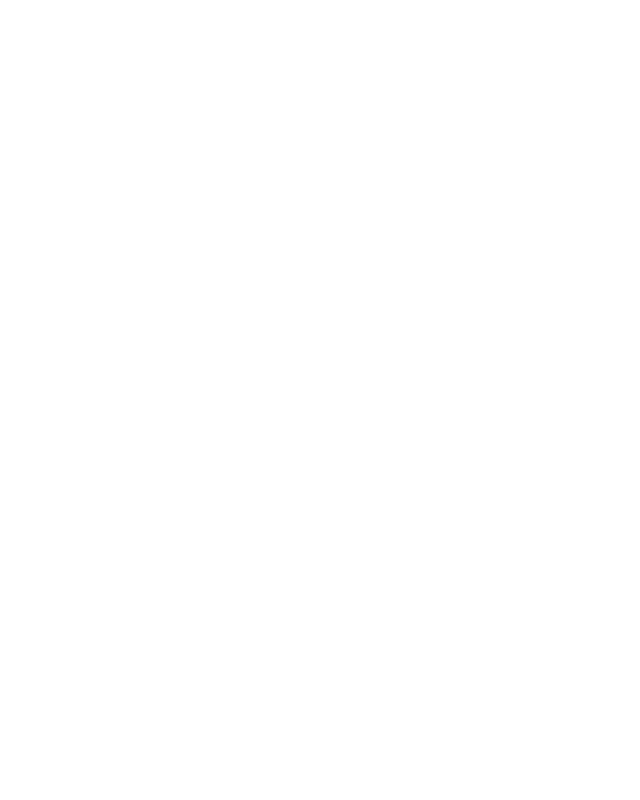
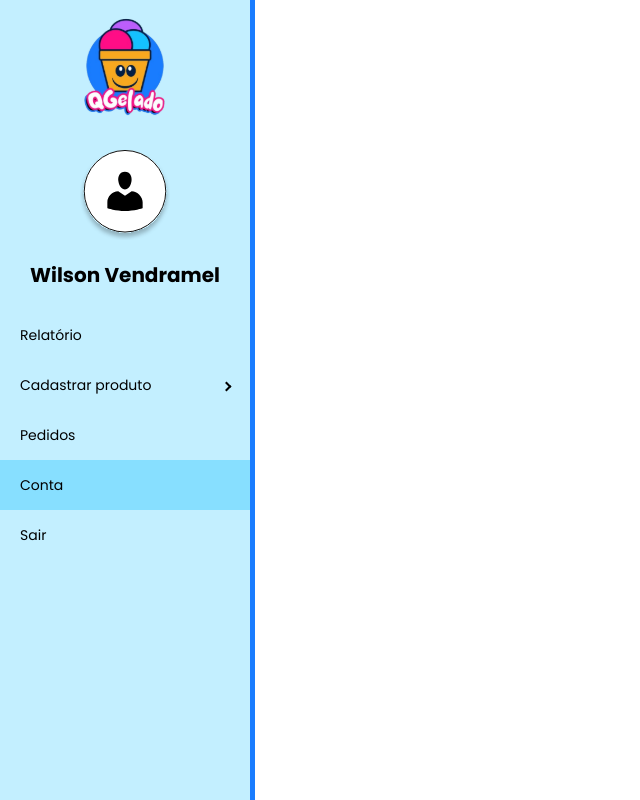
Before and after one commit to QGelado/QGelado-Frontend, a React (Vite) app: page /editar-admin in a window 1280 px wide. Before the commit this address had no page. Shown: the whole page, without its empty margins (0-640 px from the left). Built offline with nearby package versions, Linux system fonts and the light colour scheme.

Commit message:
:sparkles: feature
finish sidebar

```diff
--- /dev/null
+++ b/src/App.css
@@ -0,0 +1,5 @@
+body{
+    margin: 0;
+    padding: 0;
+    box-sizing: border-box;
+}
--- a/src/App.jsx
+++ b/src/App.jsx
@@ -1,5 +1,7 @@
 import { BrowserRouter, Routes, Route } from "react-router-dom"
 import Home from './pages/Home/Home'
+import EditarAdmin from './pages/Editar-Admin/Editar-Admin'
+import './App.css';
 
 function App() {
 
@@ -7,6 +9,7 @@
     <BrowserRouter>
       <Routes>
         <Route exact path="/" element={<Home/>}/>
+        <Route path="/editar-admin" element={<EditarAdmin/>}/>
       </Routes>
     </BrowserRouter>
   )
--- /dev/null
+++ b/src/components/MenuLateral/MenuLateral.jsx
@@ -0,0 +1,54 @@
+import { Sidebar, Menu, MenuItem, SubMenu } from 'react-pro-sidebar';
+import "./style.css"
+import { Link } from 'react-router-dom';
+import PropTypes from 'prop-types';
+
+const MenuLateral = ({ selecao, adminName }) => {
+  return (
+    <div className='menulateral__container'>
+      <Sidebar backgroundColor='#C3EFFF' rootStyles={{
+        borderRight: "5px solid",
+        borderRightColor: "#197CFF",
+        height: "100%"
+      }}>
+        <img src="../../public/imgs/logo_qgelado.svg" alt="Logo QGelado" className='logo__menulateral imagens-centralizadas' />
+
+        <section className='adminName__container'>
+          <img src="../../public/imgs/MenuLateral/admin_photo.svg" alt="Foto perfil admin" className='photo_perfil imagens-centralizadas' />
+          <p style={{fontSize: 20, fontWeight: "bold", textAlign: "center"}}>{adminName}</p>
+        </section>
+
+        <Menu
+          menuItemStyles={{
+            button: ({ level, active }) => {
+              if (level === 0)
+                return {
+                  color: "#000",
+                  backgroundColor: active ? '#87DFFF' : undefined,
+                };
+            },
+          }}
+        >
+          <MenuItem component={<Link to="/" />} active={selecao == "relatorio" ? true : false} >Relatório</MenuItem>
+          <SubMenu label="Cadastrar produto">
+            <MenuItem component={<Link to="/" />} active={selecao == "sorvetePadrao" ? true : false}>Sorvete padrão</MenuItem>
+            <MenuItem component={<Link to="/" />} active={selecao == "recipiente" ? true : false}>Recipiente</MenuItem>
+            <MenuItem component={<Link to="/" />} active={selecao == "acompanhamento" ? true : false}>Acompanhamento</MenuItem>
+            <MenuItem component={<Link to="/" />} active={selecao == "saborSorvete" ? true : false}>Sabor sorvete</MenuItem>
+          </SubMenu>
+          <MenuItem component={<Link to="/" />} active={selecao == "pedidos" ? true : false}>Pedidos</MenuItem>
+          <MenuItem component={<Link to="/" />} active={selecao == "conta" ? true : false}>Conta</MenuItem>
+          <MenuItem component={<Link to="/" />} active={selecao == "sair" ? true : false}>Sair</MenuItem>
+        </Menu>
+      </Sidebar >
+    </div>
+
+  )
+}
+
+MenuLateral.propTypes = {
+  selecao: PropTypes.string,
+  adminName: PropTypes.string.isRequired,
+};
+
+export default MenuLateral;
--- /dev/null
+++ b/src/components/MenuLateral/style.css
@@ -0,0 +1,29 @@
+.menulateral__container {
+  height: 100%;
+}
+
+.logo__menulateral {
+  width: 140px;
+  height: 140px;
+}
+
+.photo_perfil{
+  width: 90px;
+  height: 90px;
+}
+
+.imagens-centralizadas {
+  display: block;
+  margin: 0 auto;
+}
+
+/* Mudar o hover dos elementos do Menu Lateral */
+.menulateral__container a:hover,
+.fpTHfu {
+  background-color: #87DFFF !important;
+}
+
+.adminName__container {
+  margin-top: 10px;
+  margin-bottom: 10px;
+}
--- /dev/null
+++ b/src/pages/Editar-Admin/Editar-Admin.jsx
@@ -0,0 +1,12 @@
+import MenuLateral from '../../components/MenuLateral/MenuLateral';
+import './style.css';
+
+const EditarAdmin = () => {
+    return (
+        <main className='editarAdmin__main'>
+            <MenuLateral selecao="conta" adminName="Wilson Vendramel"/>
+        </main>
+    )
+}
+
+export default EditarAdmin
--- /dev/null
+++ b/src/pages/Editar-Admin/style.css
@@ -0,0 +1,12 @@
+@import url('https://fonts.googleapis.com/css2?family=Poppins:ital,wght@0,400;0,500;0,700;1,300&display=swap');
+
+.editarAdmin__main {
+    margin: 0;
+    padding: 0;
+    box-sizing: border-box;
+    height: 100vh;
+    font-family: "Poppins", sans-serif;
+    font-weight: 400;
+    font-style: normal;
+    font-size: 14px;
+}
```
Also changed, not shown: public/imgs/MenuLateral/admin_photo.svg (added), public/imgs/logo_qgelado.svg (added).
